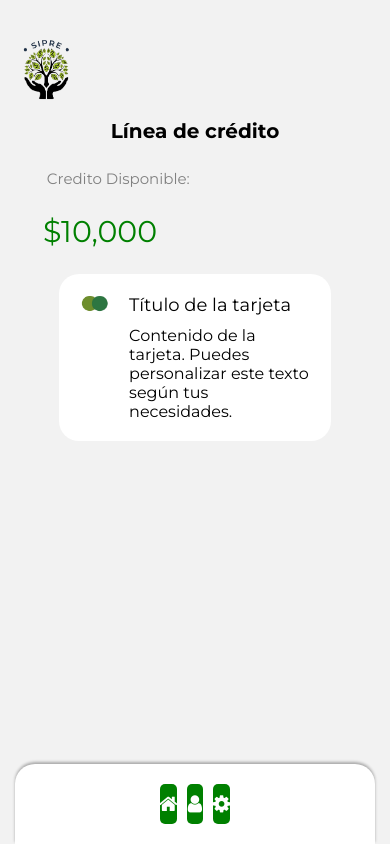
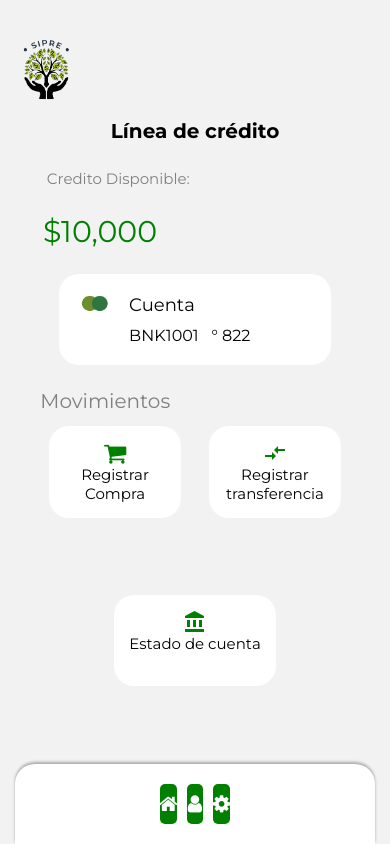
Before and after one commit to G-Noizey/SIPRE-MOBILE, a React Native app: screen /HomeScreen in a window 390 px wide. Built offline with nearby package versions, Linux system fonts and the light colour scheme.

Commit message:
Home screen 80%

```diff
--- /dev/null
+++ b/src/components/MiniCard.jsx
@@ -0,0 +1,48 @@
+import React from 'react';
+import { View, Text, StyleSheet, TouchableOpacity } from 'react-native';
+import { MaterialIcons, FontAwesome } from '@expo/vector-icons'; // Importa los iconos necesarios
+
+const MiniCard = ({ content }) => {
+  // Función para seleccionar el icono según el texto
+  const selectIcon = (text) => {
+
+    switch (text.toLowerCase()) {
+      case 'registrar compra':
+        return <FontAwesome name="shopping-cart" size={24} color="green" />;
+      case 'registrar transferencia':
+        return <MaterialIcons name="compare-arrows" size={24} color="green" />;
+      case 'estado de cuenta':
+        return <MaterialIcons name="account-balance" size={24} color="green" />;
+      default:
+        return <FontAwesome name="question" size={24} color="black" />;
+    }
+
+  };
+
+  return (
+    <TouchableOpacity style={styles.card}>
+      {/* Renderiza el icono seleccionado */}
+      {selectIcon(content)}
+      <Text style={styles.content}>{content}</Text>
+    </TouchableOpacity>
+  );
+};
+
+const styles = StyleSheet.create({
+  card: {
+    backgroundColor: 'white',
+    borderRadius: 20,
+    padding: 15,
+    margin: 14,
+    elevation: 10,
+    alignItems: 'center',
+    flex: 1
+  },
+  content: {
+    fontFamily: 'MontserratRegular',
+    fontSize: 15,
+    textAlign: 'center'
+  }
+});
+
+export default MiniCard;
--- a/src/screens/HomeScreen.jsx
+++ b/src/screens/HomeScreen.jsx
@@ -2,6 +2,7 @@ import React from 'react';
 import { View, Text, StyleSheet, Dimensions, Image } from 'react-native';
 import BottomNavBar from '../navigation/BottomNavBar';
 import RoundedCard from '../components/RoundedCard';
+import MiniCard from '../components/MiniCard';
 
 const windowWidth = Dimensions.get('window').width;
 const windowHeight = Dimensions.get('window').height;
@@ -9,28 +10,52 @@ const windowHeight = Dimensions.get('window').height;
 const HomeScreen = ({ navigation }) => {
   return (
     <View style={styles.container}>
-
+      {/* Logo */}
       <View style={styles.logo}>
         <Image source={require('../../assets/images/logo.png')} style={styles.logo2} />
       </View>
 
+      {/* Título */}
       <Text style={styles.title}>Línea de crédito</Text>
 
       <View style={styles.content}>
+        {/* Crédito Disponible */}
         <Text style={styles.text1}>Credito Disponible:</Text>
         <Text style={styles.text2}> $10,000   </Text>
 
-    {/* Integración del componente RoundedCard */}
-    <RoundedCard
-  title="Título de la tarjeta"
-  content="Contenido de la tarjeta. Puedes personalizar este texto según tus necesidades."
-  imageUrl={require('../../assets/images/logo2.png')} // Usa require para imágenes locales
-/>
+        {/* Tarjeta redondeada */}
+        <RoundedCard
+          title="Cuenta"
+          content="BNK1001   ° 822"
+          imageUrl={require('../../assets/images/logo2.png')}
+        />
 
+        {/* Texto Movimientos */}
+        <Text style={styles.text3}> Movimientos  </Text>
+
+        {/* Contenedor de MiniCards */}
+        <View style={styles.containercard}>
+          <MiniCard
+            content="Registrar Compra"
+          />
+          <MiniCard
+            content="Registrar transferencia"
+          />
+        </View>
+
+        {/* Otro contenedor de MiniCards */}
+        <View style={styles.containercard2}>
+          <MiniCard
+            content="Estado de cuenta"
+          />
+        </View>
+
+        {/* Espacio vacío */}
+        <View style={styles.containerempty}></View>
 
       </View>
 
-      {/* Barra de navegación personalizada */}
+      {/* Barra de navegación */}
       <BottomNavBar navigation={navigation} />
     </View>
   );
@@ -75,6 +100,25 @@ const styles = StyleSheet.create({
     fontSize: 30,
     color: 'green',
   },
+  text3: {
+    fontFamily: 'MontserratRegular',
+    color: 'gray',
+    fontSize: 20
+  },
+  containercard: {
+    flex:2,
+    flexDirection: 'row',
+    alignItems: 'center'
+  },
+  containercard2: {
+    flex: 2,
+    alignItems: 'center',
+    padding: 50,
+
+  },
+  containerempty: {
+    flex:1
+  }
 });
 
 export default HomeScreen;
--- a/src/screens/LoginScreen.jsx
+++ b/src/screens/LoginScreen.jsx
@@ -1,7 +1,6 @@
 import React, { useState, useEffect } from 'react';
 import { View, Text, TextInput, TouchableOpacity, StyleSheet, Image, Dimensions } from 'react-native';
 import { useNavigation } from '@react-navigation/native';
-
 import LogoComponent from '../components/LogoComponent';
 import InputField from '../components/InputFields';
 import ButtonComponent from '../components/ButtonComponent';
```
